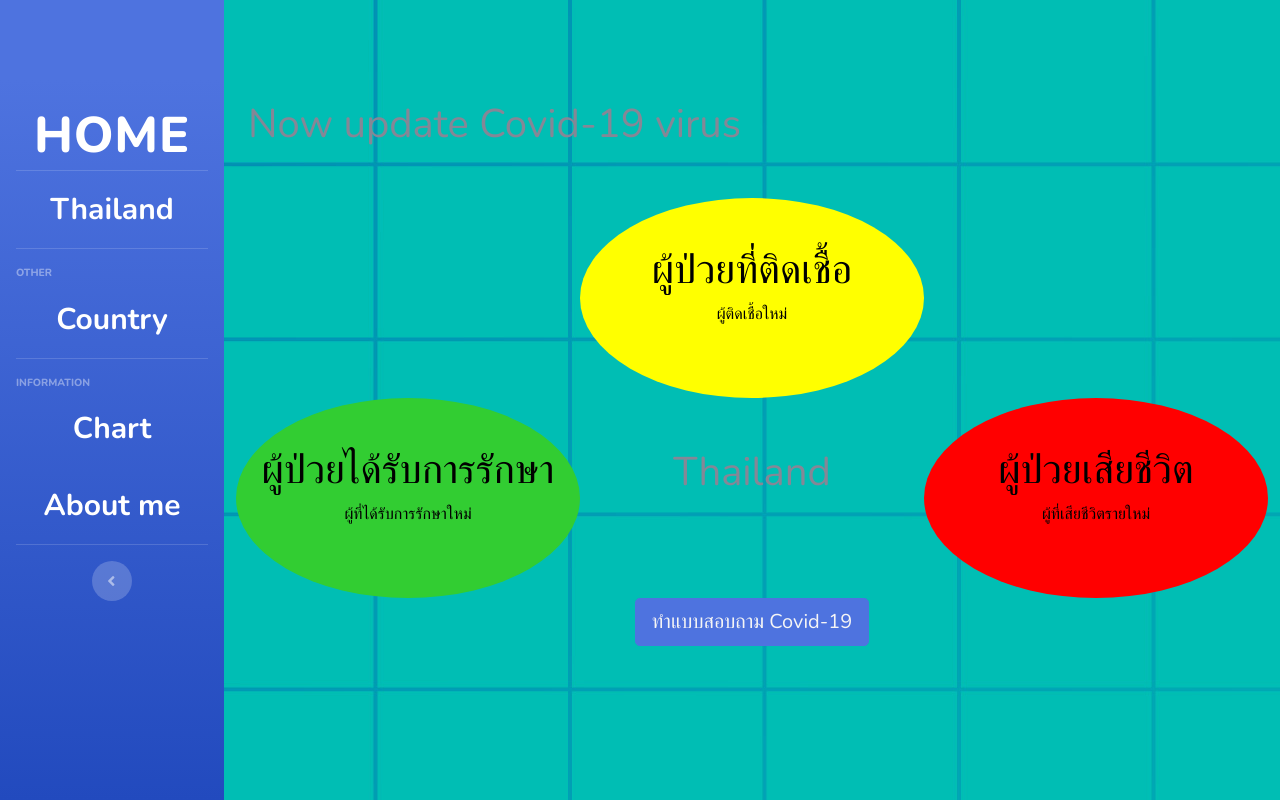
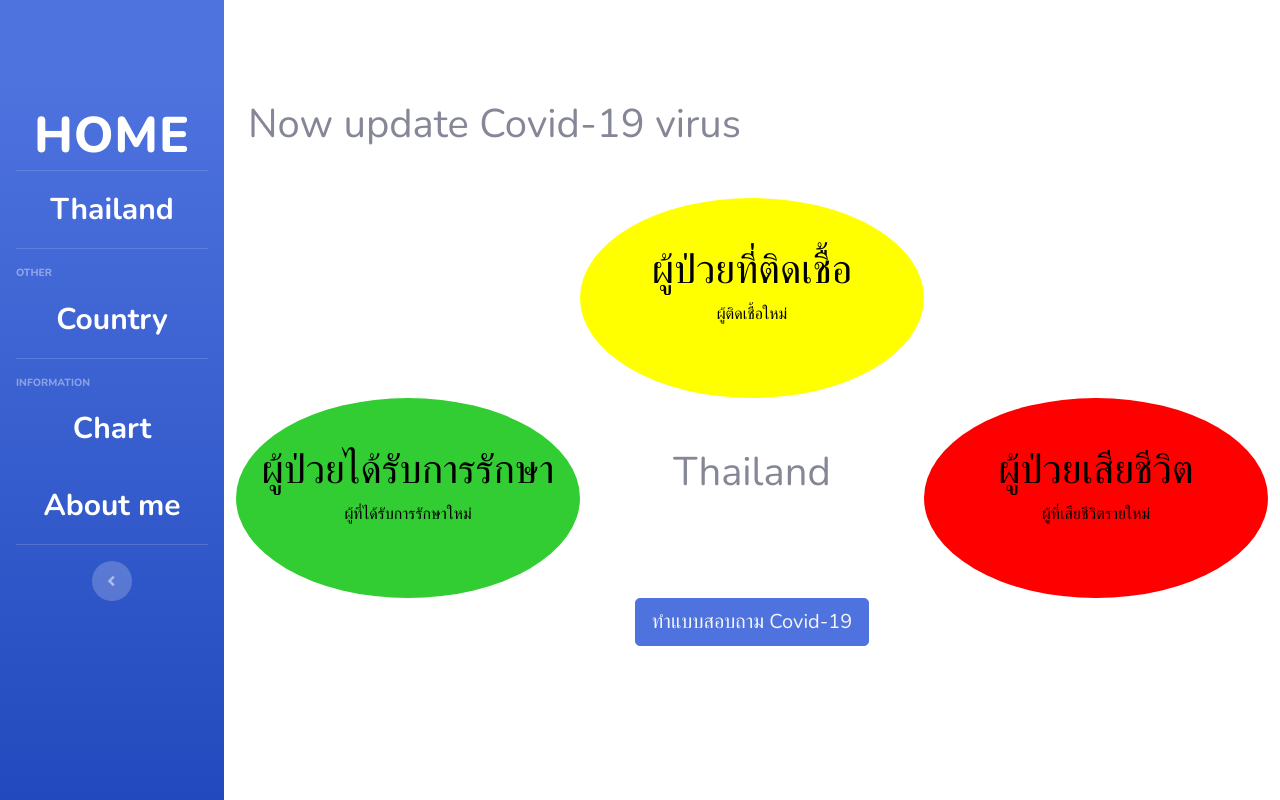
Before and after one commit to Phuwadon-TK/Covid-19, a plain HTML site: page index.html in a window 1280 px wide. Drawn offline with nearby package versions, Linux system fonts and the light colour scheme; no server answers.

Commit message:
พอล่ะ

```diff
--- a/index.html
+++ b/index.html
@@ -22,7 +22,7 @@
 
 </head>
 
-<body id="page-top" background="img/24090.jpg">
+<body id="page-top">
 
   <!-- Page Wrapper -->
   <div id="wrapper">
```
